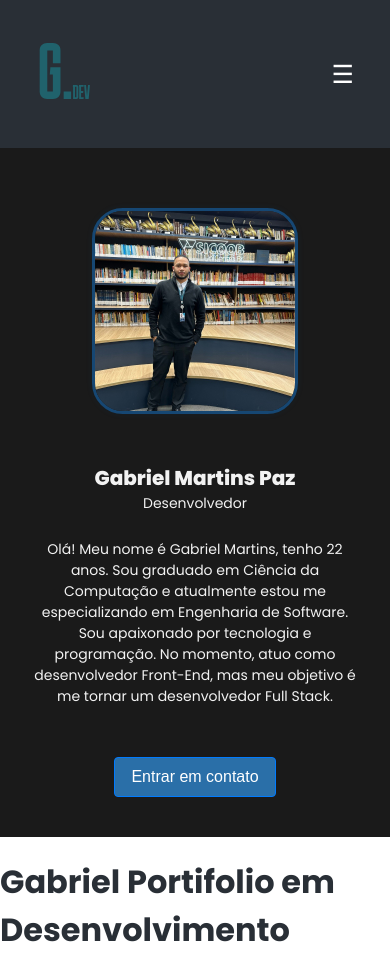
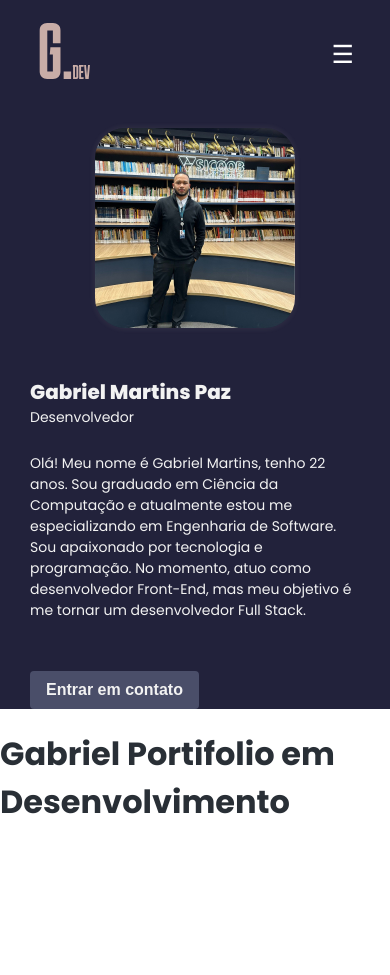
Before and after one commit to Th3Gabriel/PortifolioReactJs, a React (Vite) app: page / in a window 390 px wide. After the commit the page ends 844 px from the top, so only its background shows below. Built offline with nearby package versions, Linux system fonts and the light colour scheme.

Commit message:
Atualizacao responsividade Hero

```diff
--- a/src/App.css
+++ b/src/App.css
@@ -1,13 +1,55 @@
 @import url('https://fonts.googleapis.com/css?family=Poppins:100,100i,200,200i,300,300i,400,400i,500,500i,600,600i,700,700i,800,800i,900,900i&subset=devanagari,latin-ext');
 
 :root {
-  --color-primary: #164773;
-  --color-secondary: #2A6FA8;
-  --color-tertiary: #A8D4F2;
-  --color-neutral-dark: #292f36;
-  --color-neutral-light: #F2F2F2;
+  /* Cores principais neutras e harmoniosas */
+  --color-primary: #4A4E69; /* Azul acinzentado, transmite confiança e profissionalismo */
+  --color-secondary: #9A8C98; /* Roxo suave, complementa o primário com um tom sofisticado */
+  --color-tertiary: #C9ADA7; /* Rosa claro neutro, proporciona equilíbrio e suavidade */
+  --color-neutral-dark: #22223B; /* Cinza muito escuro, usado para contrastar e destacar */
+  --color-neutral-light: #F2E9E4; /* Off-white, proporciona clareza e limpeza */
 }
 
+/* Cores principais */
+.primary-bg {
+  background-color: var(--color-primary); /* Fundo principal em tom neutro */
+}
+
+.primary-cl {
+  color: var(--color-primary); /* Texto ou elementos em destaque */
+}
+
+.secundary-bg {
+  background-color: var(--color-secondary); /* Fundo ou elementos secundários */
+}
+
+.secundary-cl {
+  color: var(--color-secondary); /* Texto ou ícones complementares */
+}
+
+.terciary-bg {
+  background-color: var(--color-tertiary); /* Fundo suave para detalhes */
+}
+
+.terciary-cl {
+  color: var(--color-tertiary); /* Texto ou elementos com toque refinado */
+}
+
+/* Cores neutras */
+.neutral-bg {
+  background-color: var(--color-neutral-dark); /* Fundo para seções escuras */
+}
+
+.neutral-cl {
+  color: var(--color-neutral-dark); /* Texto escuro em fundos claros */
+}
+
+.neutralc-bg {
+  background-color: var(--color-neutral-light); /* Fundo claro para contraste */
+}
+
+.neutralc-cl {
+  color: var(--color-neutral-light); /* Texto claro em fundos escuros */
+}
 
 body{
   margin: 0;
@@ -16,48 +58,6 @@ body{
   font-weight: 400;
   color: #292f36;
   background-color: #fff;
-}
-
-/* Main Colors */
-
-.primary-bg{
-  background-color: var(--color-primary);
-}
-
-.primary-cl{
-  color: var(--color-primary);
-}
-
-.secundary-bg{
-  background-color: var(--color-secondary);
-}
-
-.secundary-cl{
-  color: var(--color-secondary);
-}
-
-.terciary-bg{
-  background-color: var(--color-tertiary);
-}
-
-.terciary-cl{
-  color: var(--color-tertiary);
-}
-
-.neutral-bg{
-  background-color: var(--color-neutral-dark);
-}
-
-.neutral-cl{
-  background-color: var(--color-neutral-dark);
-}
-
-.neutralc-bg{
-  background-color: var(--color-neutral-light);
-}
-
-.neutralc-cl{
-  background-color: var(--color-neutral-light);
 }
 
 .container{
--- a/src/components/Hero/Hero.css
+++ b/src/components/Hero/Hero.css
@@ -6,7 +6,6 @@
     height: 400px;
     border-radius: 15%; /* Bordas arredondadas */
     object-fit: cover; /* Ajusta a imagem sem distorcer */
-    border: 3px solid #164773; /* Borda */
     box-shadow: 0 4px 6px rgba(0, 0, 0, 0.1); /* Sombra suave */
     animation: pulsar 2s infinite; /* Animação de pulsar */
     margin-top: 20px;
@@ -14,13 +13,13 @@
 
 @keyframes pulsar {
     0% {
-        box-shadow: 0 0 0 0 rgba(22, 71, 115, 0.5);
+        box-shadow: 0 0 0 0 rgba(201, 173, 167, 0.5); /* Baseado no `#C9ADA7` */
     }
     50% {
-        box-shadow: 0 0 20px 10px rgba(22, 71, 115, 0.3);
+        box-shadow: 0 0 20px 10px rgba(201, 173, 167, 0.3); /* Efeito máximo no meio */
     }
     100% {
-        box-shadow: 0 0 0 0 rgba(22, 71, 115, 0);
+        box-shadow: 0 0 0 0 rgba(201, 173, 167, 0); /* Retorno ao estado inicial */
     }
 }
 
@@ -70,15 +69,16 @@
 }
 
 .contactButton {
-    background-color: #2a6fa8;
-    color: #ffffff;
+    background-color: #4A4E69;
+    color: #f2f2f2;
     padding: 16px 24px; /* Tamanho ajustado */
     border-radius: 4px;
+    border: none;
     font-size: 20px;
+    font-weight: 600;
     text-decoration: none;
     display: inline-block;
     text-align: center;
-    border: 1px solid #007bff;
     transition: all 0.3s ease;
     margin-top: 50px;
     cursor: pointer;
@@ -97,6 +97,7 @@
     .hero-container {
         flex-direction: column; /* Coloca os elementos em coluna */
         align-items: center; /* Centraliza os elementos */
+        text-align: center; /* Centraliza o texto */
     }
 
     .perfil {
@@ -106,9 +107,7 @@
 
     .text-container {
         order: 2; /* Texto abaixo da imagem */
-        text-align: center; /* Mantém o texto alinhado à esquerda */
         margin-top: 20px;
-
     }
 
     .text-container h2 {
@@ -122,13 +121,16 @@
     .contactButton {
         padding: 12px 20px; /* Ajusta o tamanho */
         font-size: 18px;
-        justify-content: center;
+
     }
 }
 
 /* Tela pequena: até 480px */
 @media screen and (max-width: 480px) {
     .hero-container {
+        flex-direction: column; /* Coloca os elementos em coluna */
+        align-items: center; /* Centraliza os elementos */
+        text-align: center; /* Centraliza o texto */
         gap: 10px; /* Reduz o espaço entre elementos */
     }
 
@@ -139,7 +141,6 @@
 
     .text-container {
         margin-top: 15px;
-        text-align: center;
     }
 
     .text-container h2 {
@@ -153,7 +154,5 @@
     .contactButton {
         padding: 10px 16px; /* Ajusta o tamanho para telas menores */
         font-size: 16px;
-        justify-content: center;
-
     }
 }
--- a/src/components/Hero/Hero.jsx
+++ b/src/components/Hero/Hero.jsx
@@ -20,7 +20,7 @@ function Hero() {
   };
 
   return (
-    <div className="primary-bg">
+    <div className="neutral-bg">
       <div className="container hero-container">
         {/* Conteúdo de Texto */}
         <div className="text-container">
--- a/src/components/NavBar/Navegacao.css
+++ b/src/components/NavBar/Navegacao.css
@@ -1,6 +1,6 @@
 /* Geral */
 header {
-    padding: 30px 0;
+    padding: 10px 0;
   }
 
   header ul, li {
@@ -34,7 +34,7 @@ header {
     left: 0;
     width: 0;
     height: 2px;
-    background-color: #164773;
+    background-color: #C9ADA7;
     transition: width 0.3s ease;
   }
 
```
Also changed, not shown: src/assets/logo.svg.
